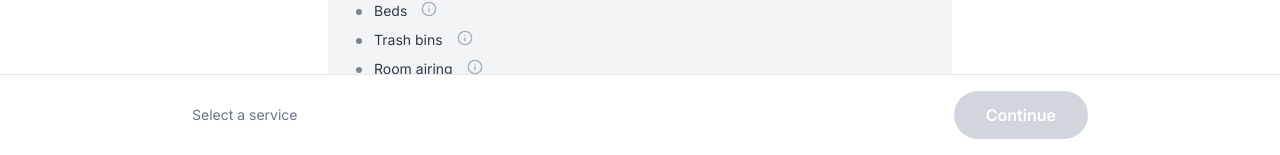
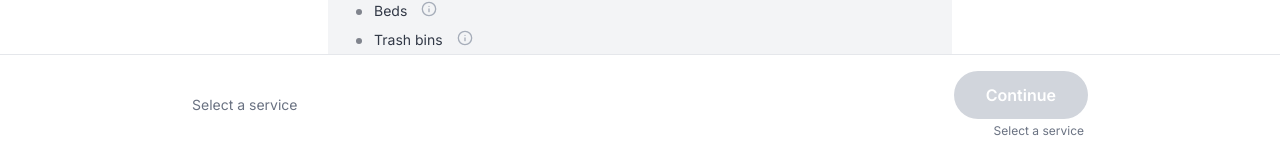
Before and after one commit to 3S-Clean/3s-clean-app, a Next.js app: page /booking in a window 1280 px wide. Shown: the part 645-800 px from the top of the page. Built offline with nearby package versions, Linux system fonts and the light colour scheme; no server answers.

Commit message:
feat: new 6 page

```diff
--- a/components/booking/BookingFooter.tsx
+++ b/components/booking/BookingFooter.tsx
@@ -3,6 +3,7 @@
 import { useBookingStore } from "@/lib/booking/store";
 import { useBookingNavigation } from "@/lib/booking/useBookingNavigation";
 import { SERVICES, FINAL_PRICES, EXTRAS, getEstimatedHours } from "@/lib/booking/config";
+import { AnimatePresence, motion } from "framer-motion";
 
 interface Props {
     onSubmit?: () => void;
@@ -72,6 +73,11 @@ export default function BookingFooter({ onSubmit, isSubmitting }: Props) {
 
     const isFinalStep = step === 4;
 
+    // ✅ Button-side hint logic (UI only)
+    const showButtonHint =
+        (!canContinue && !isSubmitting) || (!canContinue && !isFinalStep); // safe default
+    const buttonHintText = isFinalStep ? "Complete required fields" : hint;
+
     return (
         <div
             className="fixed bottom-0 left-0 right-0 z-40 border-t border-gray-200 bg-white"
@@ -82,12 +88,8 @@ export default function BookingFooter({ onSubmit, isSubmitting }: Props) {
                     <div className="flex flex-col min-w-0">
                         {showPrice ? (
                             <>
-                                <div className="text-2xl font-bold whitespace-nowrap">
-                                    €&nbsp;{total.toFixed(2)}
-                                </div>
-                                <div className="text-sm text-gray-500 whitespace-nowrap">
-                                    inc.VAT • ~{time}
-                                </div>
+                                <div className="text-2xl font-bold whitespace-nowrap">€&nbsp;{total.toFixed(2)}</div>
+                                <div className="text-sm text-gray-500 whitespace-nowrap">inc.VAT • ~{time}</div>
                             </>
                         ) : selectedService && !apartmentSize ? (
                             <>
@@ -101,6 +103,8 @@ export default function BookingFooter({ onSubmit, isSubmitting }: Props) {
                         )}
                     </div>
 
+                    {/* Right side: buttons + hint under primary button */}
+                    <div className="flex flex-col items-end gap-1 shrink-0">
                         <div className="flex gap-2 md:gap-3 shrink-0">
                             {step > 0 && (
                                 <button
@@ -129,6 +133,23 @@ export default function BookingFooter({ onSubmit, isSubmitting }: Props) {
                                 </button>
                             )}
                         </div>
+
+                        {/* ✅ Button hint (appears only when disabled) */}
+                        <AnimatePresence initial={false}>
+                            {(!canContinue && !isSubmitting) && (
+                                <motion.div
+                                    key="footer-hint"
+                                    initial={{ opacity: 0, y: -2 }}
+                                    animate={{ opacity: 1, y: 0 }}
+                                    exit={{ opacity: 0, y: -2 }}
+                                    transition={{ duration: 0.18 }}
+                                    className="text-xs text-gray-500 pr-1"
+                                >
+                                    {buttonHintText}
+                                </motion.div>
+                            )}
+                        </AnimatePresence>
+                    </div>
                 </div>
             </div>
         </div>
```
Lines whose indentation alone changed are shown as unchanged.
